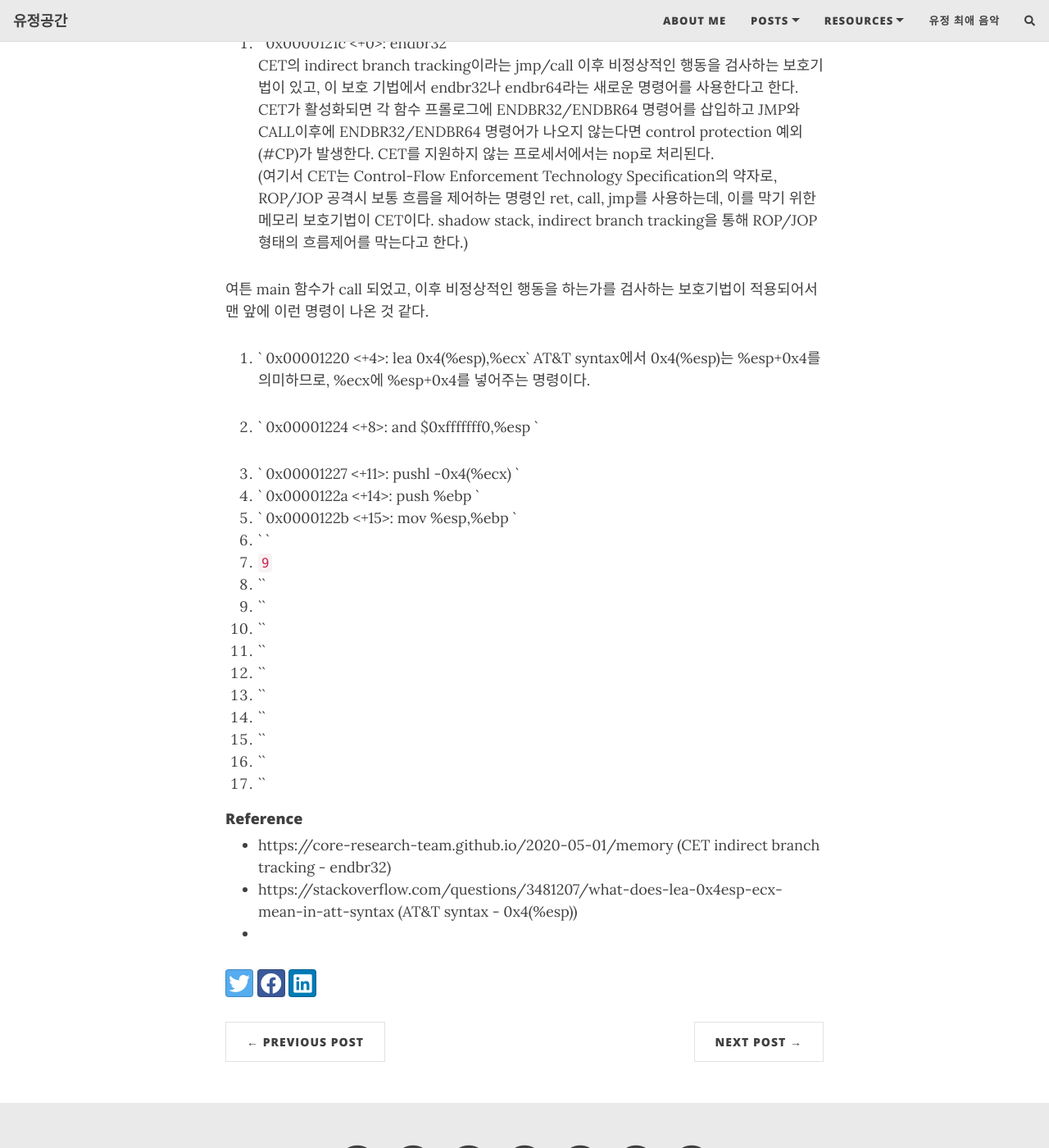
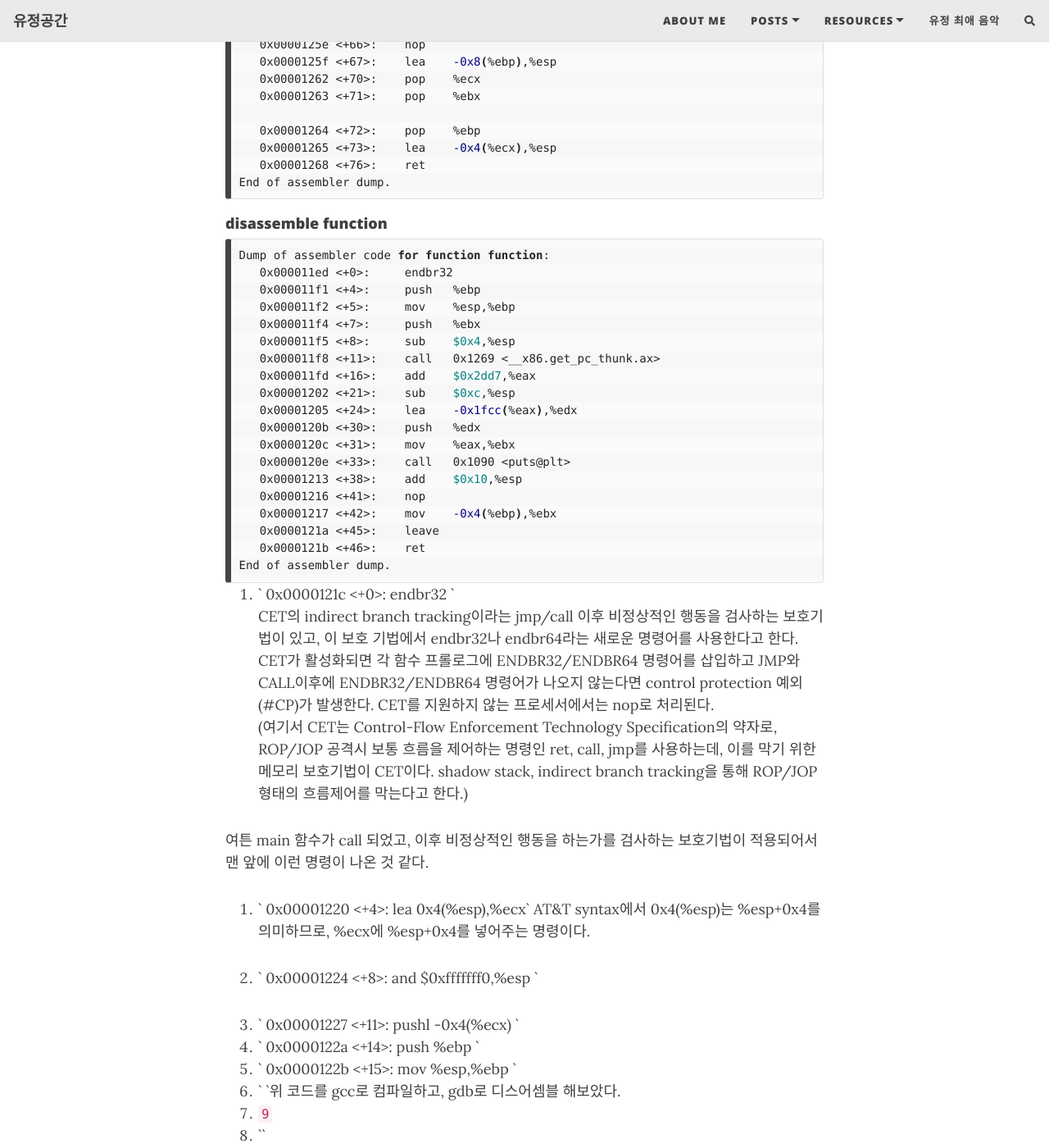
Before and after one commit to jaeun-nyj/jaeun-nyj.github.io, a Jekyll site: the page built from _posts/2022-08-09-reversing-function-call-with-gdb.md, in a window 1280 px wide and 1400 px high, scrolled down 1381 px. Shown: the whole window at 82% size. Built offline with Jekyll 4.4.1, drawn with Linux system fonts in a browser that asks for light colours; nearby versions of some CDN libraries; comment, search, counter and statistics services are not loaded; some of the changed text lies outside the part shown.

Commit message:
Update 2022-08-09-reversing-function-call-with-gdb.md

````diff
--- a/_posts/2022-08-09-reversing-function-call-with-gdb.md
+++ b/_posts/2022-08-09-reversing-function-call-with-gdb.md
@@ -16,6 +16,8 @@ void main()
 ```
 위 코드를 gcc로 컴파일하고, gdb로 디스어셈블 해보았다.
 
+` gcc functionCall.c -o functionCall -m32 `
+
 #### disassemble main
 ``` bash
 (gdb) disassemble main
@@ -24,19 +26,25 @@ Dump of assembler code for function main:
    0x00001220 <+4>:     lea    0x4(%esp),%ecx
    0x00001224 <+8>:     and    $0xfffffff0,%esp
    0x00001227 <+11>:    pushl  -0x4(%ecx)
+
    0x0000122a <+14>:    push   %ebp
    0x0000122b <+15>:    mov    %esp,%ebp
+
    0x0000122d <+17>:    push   %ebx
    0x0000122e <+18>:    push   %ecx
    0x0000122f <+19>:    call   0x1269 <__x86.get_pc_thunk.ax>
    0x00001234 <+24>:    add    $0x2da0,%eax
+
    0x00001239 <+29>:    sub    $0xc,%esp
+
    0x0000123c <+32>:    lea    -0x1fba(%eax),%edx
    0x00001242 <+38>:    push   %edx
    0x00001243 <+39>:    mov    %eax,%ebx
    0x00001245 <+41>:    call   0x1080 <printf@plt>
    0x0000124a <+46>:    add    $0x10,%esp
+
    0x0000124d <+49>:    sub    $0x4,%esp
+
    0x00001250 <+52>:    push   $0x3
    0x00001252 <+54>:    push   $0x2
    0x00001254 <+56>:    push   $0x1
@@ -46,11 +54,36 @@ Dump of assembler code for function main:
    0x0000125f <+67>:    lea    -0x8(%ebp),%esp
    0x00001262 <+70>:    pop    %ecx
    0x00001263 <+71>:    pop    %ebx
+
    0x00001264 <+72>:    pop    %ebp
    0x00001265 <+73>:    lea    -0x4(%ecx),%esp
    0x00001268 <+76>:    ret
 End of assembler dump.
 ```
+
+#### disassemble function
+``` bash
+Dump of assembler code for function function:
+   0x000011ed <+0>:     endbr32
+   0x000011f1 <+4>:     push   %ebp
+   0x000011f2 <+5>:     mov    %esp,%ebp
+   0x000011f4 <+7>:     push   %ebx
+   0x000011f5 <+8>:     sub    $0x4,%esp
+   0x000011f8 <+11>:    call   0x1269 <__x86.get_pc_thunk.ax>
+   0x000011fd <+16>:    add    $0x2dd7,%eax
+   0x00001202 <+21>:    sub    $0xc,%esp
+   0x00001205 <+24>:    lea    -0x1fcc(%eax),%edx
+   0x0000120b <+30>:    push   %edx
+   0x0000120c <+31>:    mov    %eax,%ebx
+   0x0000120e <+33>:    call   0x1090 <puts@plt>
+   0x00001213 <+38>:    add    $0x10,%esp
+   0x00001216 <+41>:    nop
+   0x00001217 <+42>:    mov    -0x4(%ebp),%ebx
+   0x0000121a <+45>:    leave
+   0x0000121b <+46>:    ret
+End of assembler dump.
+```
+
 
 1. ` 0x0000121c <+0>:     endbr32 `
 CET의 indirect branch tracking이라는 jmp/call 이후 비정상적인 행동을 검사하는 보호기법이 있고,
@@ -72,7 +105,7 @@ AT&T syntax에서 0x4(%esp)는 %esp+0x4를 의미하므로, %ecx에 %esp+0x4를
 6. ` 0x00001227 <+11>:    pushl  -0x4(%ecx) `
 7. ` 0x0000122a <+14>:    push   %ebp `
 8. ` 0x0000122b <+15>:    mov    %esp,%ebp `
-9. `  `
+9. `  `위 코드를 gcc로 컴파일하고, gdb로 디스어셈블 해보았다.
 10. ``
 9 ``
 11. ``
@@ -86,7 +119,13 @@ AT&T syntax에서 0x4(%esp)는 %esp+0x4를 의미하므로, %ecx에 %esp+0x4를
 19. ``
 20. ``
 
+
+
+
 #### Reference
+- https://chp747.tistory.com/253 (non-classic prologue & epilogue)
+- https://ko.wikipedia.org/wiki/%EC%8A%A4%ED%8A%B8%EB%A6%AC%EB%B0%8D_SIMD_%ED%99%95%EC%9E%A5 (SSE instructions)
 - https://core-research-team.github.io/2020-05-01/memory (CET indirect branch tracking - endbr32)
+- https://dypar-study.tistory.com/84 (CET - endbr32)
 - https://stackoverflow.com/questions/3481207/what-does-lea-0x4esp-ecx-mean-in-att-syntax (AT&T syntax - 0x4(%esp))
--
+- https://stackoverflow.com/questions/25667205/what-exactly-does-putsplt-mean (puts@plt)
````
